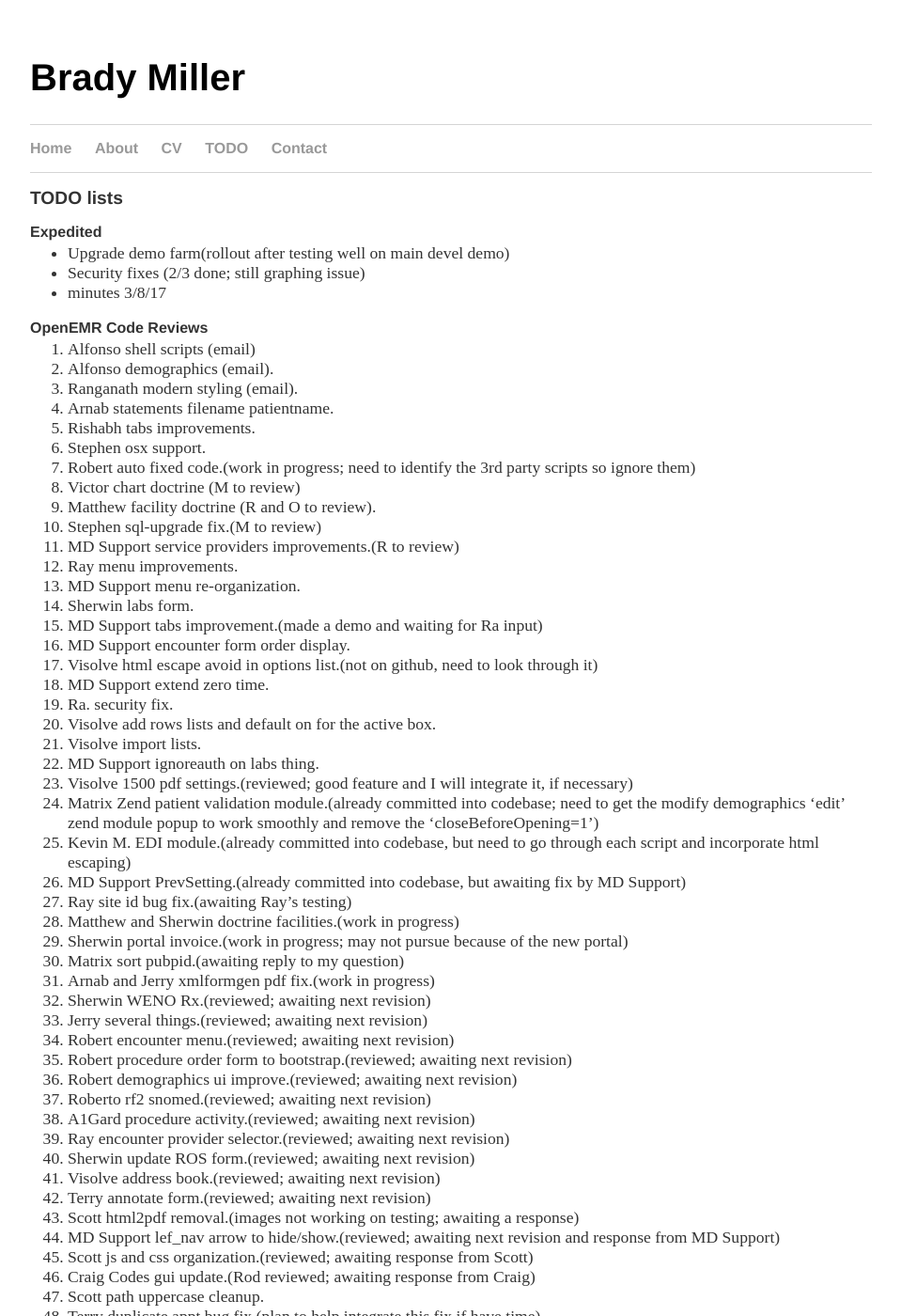
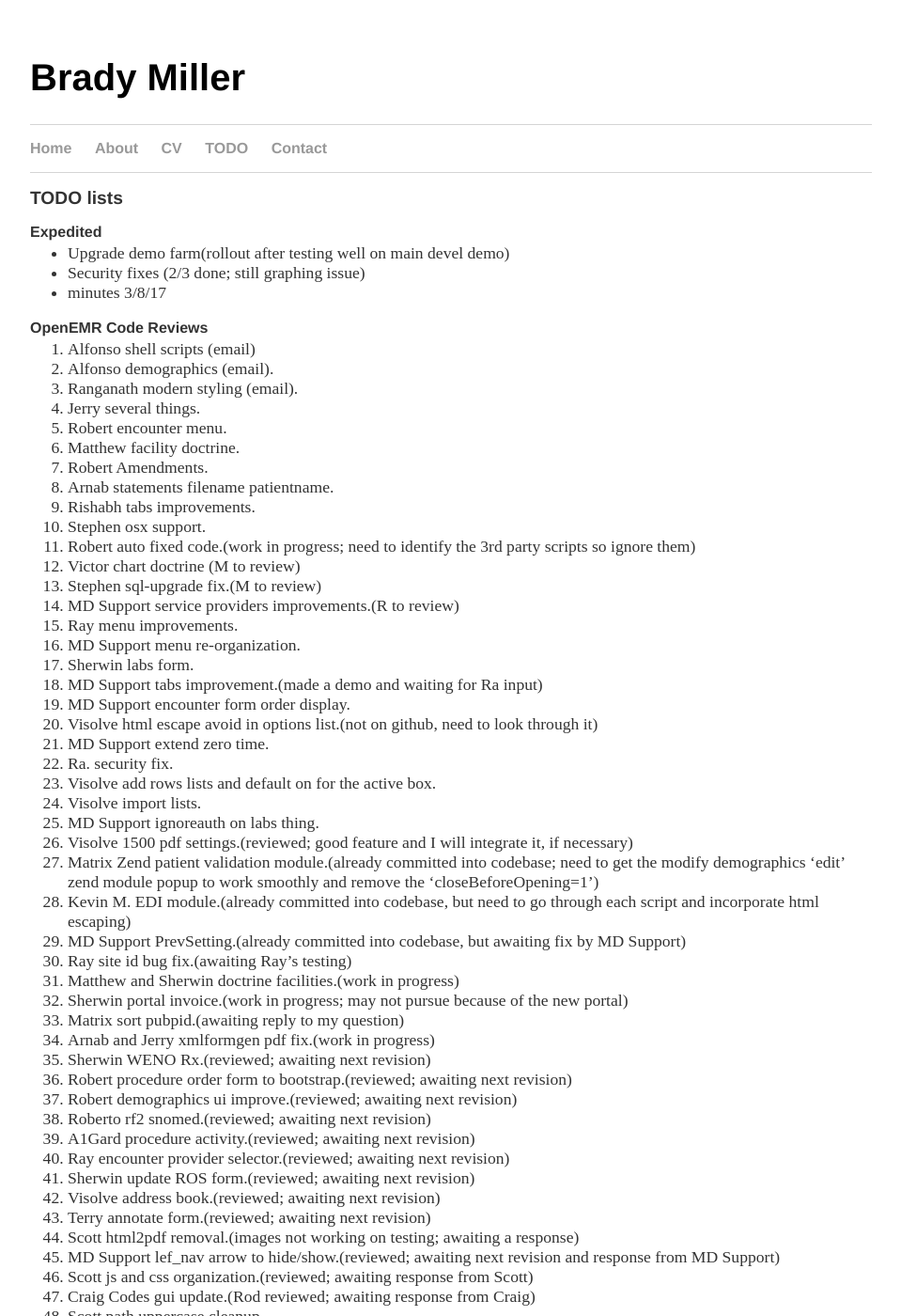
Before and after one commit to bradymiller/bradymiller.github.io, a Jekyll site: the page built from todo/index.md, in a window 1280 px wide and 1400 px high. Shown: the whole window at 94% size, without its empty margins (160-1119 px from the left). Built offline with Jekyll 4.4.1, drawn with Linux system fonts in a browser that asks for light colours; our own code applies the rules of GitHub Pages for plain Markdown files.

Commit message:
Update index.md

```diff
--- a/todo/index.md
+++ b/todo/index.md
@@ -12,12 +12,15 @@
 1. Alfonso shell scripts (email)
 1. Alfonso demographics (email).
 1. Ranganath modern styling (email).
+1. Jerry several things.
+1. Robert encounter menu.
+1. Matthew facility doctrine.
+1. Robert Amendments.
 1. Arnab statements filename patientname.
 1. Rishabh tabs improvements.
 1. Stephen osx support.
 1. Robert auto fixed code.(work in progress; need to identify the 3rd party scripts so ignore them)
 1. Victor chart doctrine (M to review)
-1. Matthew facility doctrine (R and O to review).
 1. Stephen sql-upgrade fix.(M to review)
 1. MD Support service providers improvements.(R to review)
 1. Ray menu improvements.
@@ -41,8 +44,6 @@
 1. Matrix sort pubpid.(awaiting reply to my question)
 1. Arnab and Jerry xmlformgen pdf fix.(work in progress)
 1. Sherwin WENO Rx.(reviewed; awaiting next revision)
-1. Jerry several things.(reviewed; awaiting next revision)
-1. Robert encounter menu.(reviewed; awaiting next revision)
 1. Robert procedure order form to bootstrap.(reviewed; awaiting next revision)
 1. Robert demographics ui improve.(reviewed; awaiting next revision)
 1. Roberto rf2 snomed.(reviewed; awaiting next revision)
```
